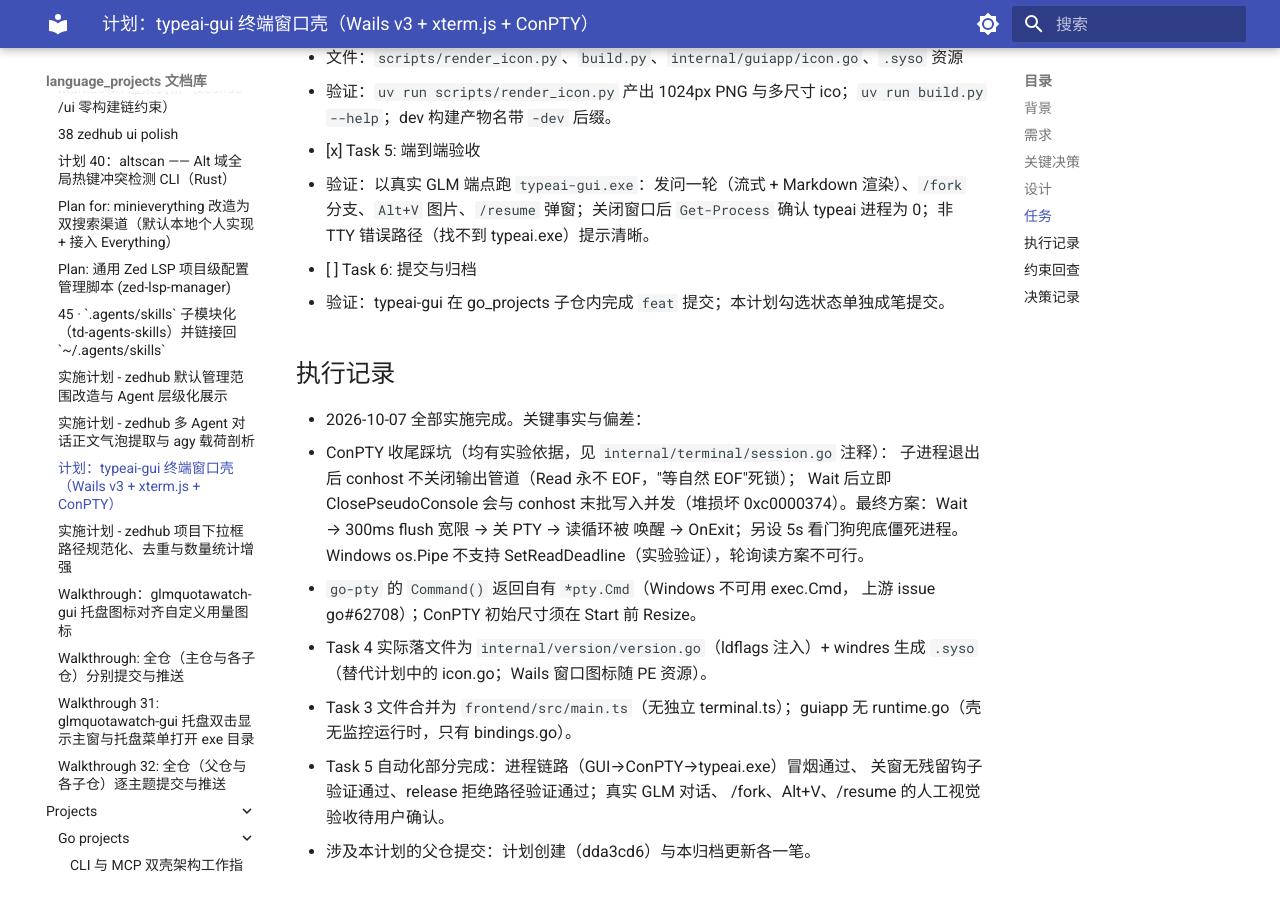
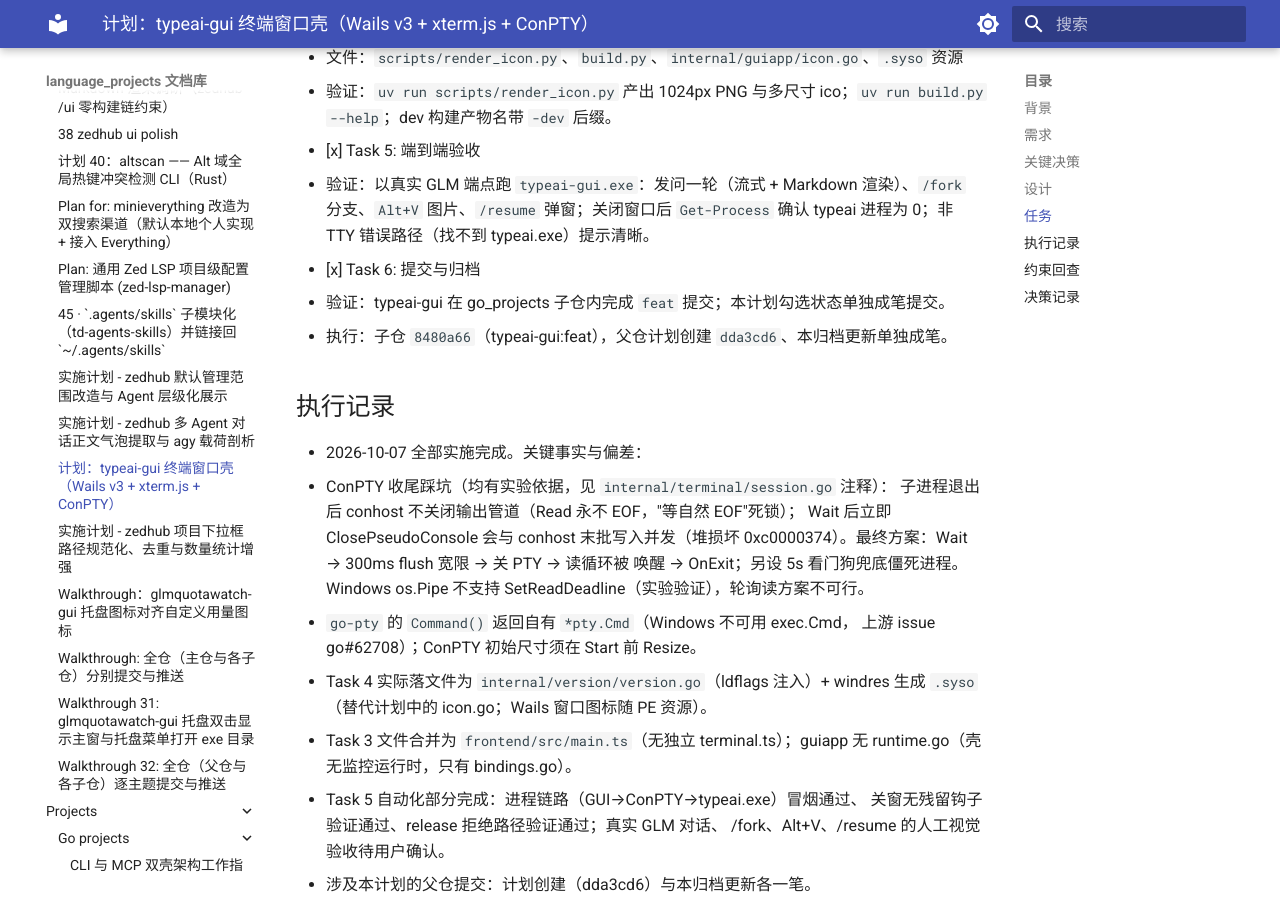
Before and after one commit to shihao-hub/td-language_projects, an MkDocs documentation site: the page built from docs/plans/49-typeai-gui-terminal-shell.md, in a window 1280 px wide and 900 px high, scrolled down 2509 px. Built offline with MkDocs 1.6.1 and Material for MkDocs 9.7.7, drawn with Linux system fonts in a browser that asks for light colours; a script that is not in the unit is left out.

Commit message:
docs(plans): 勾选 typeai-gui 计划 Task 6 完成归档
- 子仓 feat 提交 8480a66 与父仓两笔计划提交均已落盘
- 全组任务收官，剩余人工视觉验收项已在执行记录标注

```diff
--- a/docs/plans/49-typeai-gui-terminal-shell.md
+++ b/docs/plans/49-typeai-gui-terminal-shell.md
@@ -64,8 +64,9 @@
   - 验证：`uv run scripts/render_icon.py` 产出 1024px PNG 与多尺寸 ico；`uv run build.py --help`；dev 构建产物名带 `-dev` 后缀。
 - [x] Task 5: 端到端验收
   - 验证：以真实 GLM 端点跑 `typeai-gui.exe`：发问一轮（流式 + Markdown 渲染）、`/fork` 分支、`Alt+V` 图片、`/resume` 弹窗；关闭窗口后 `Get-Process` 确认 typeai 进程为 0；非 TTY 错误路径（找不到 typeai.exe）提示清晰。
-- [ ] Task 6: 提交与归档
+- [x] Task 6: 提交与归档
   - 验证：typeai-gui 在 go_projects 子仓内完成 `feat` 提交；本计划勾选状态单独成笔提交。
+  - 执行：子仓 `8480a66`（typeai-gui:feat），父仓计划创建 `dda3cd6`、本归档更新单独成笔。
 
 ## 执行记录
 
```
